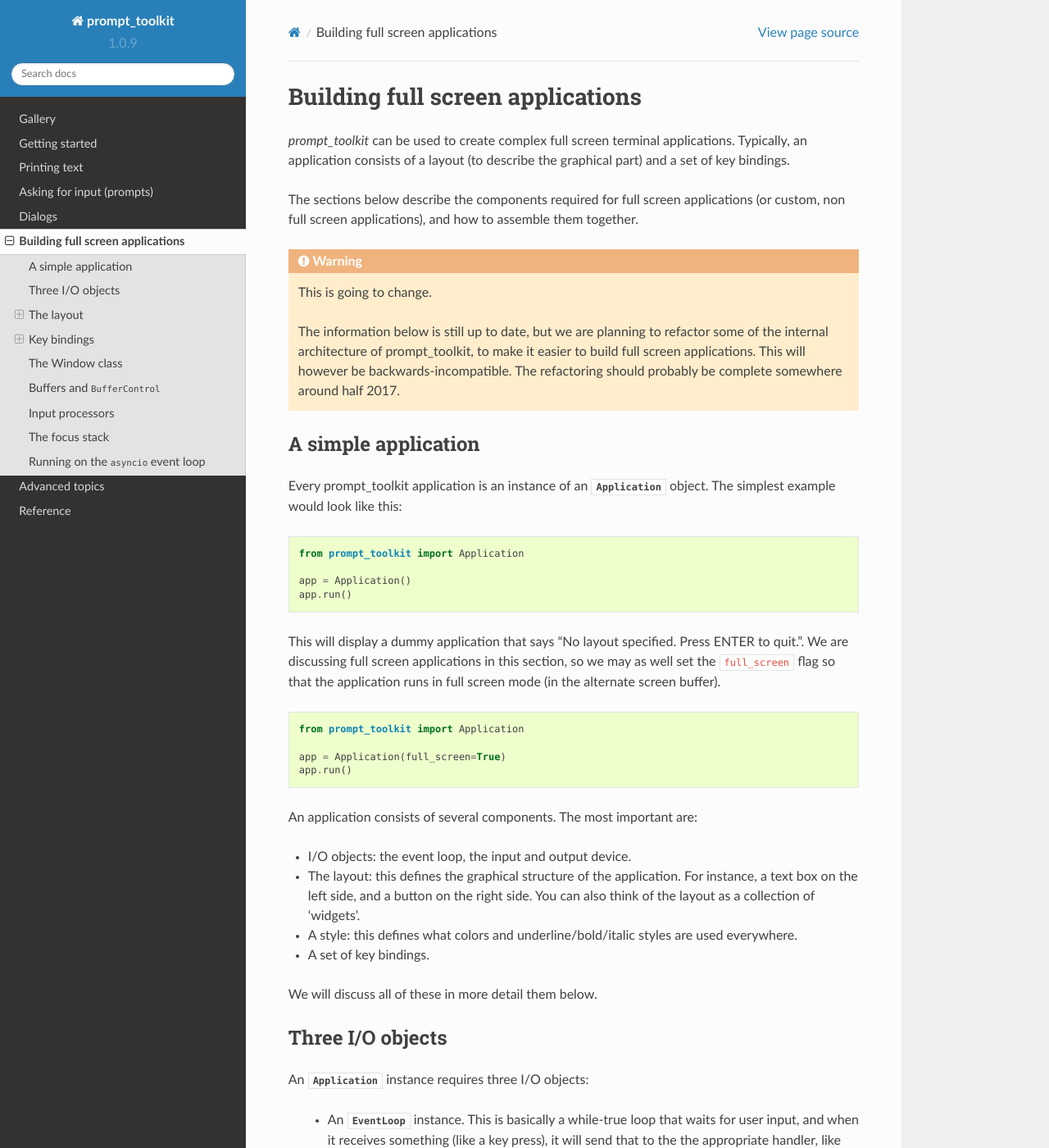
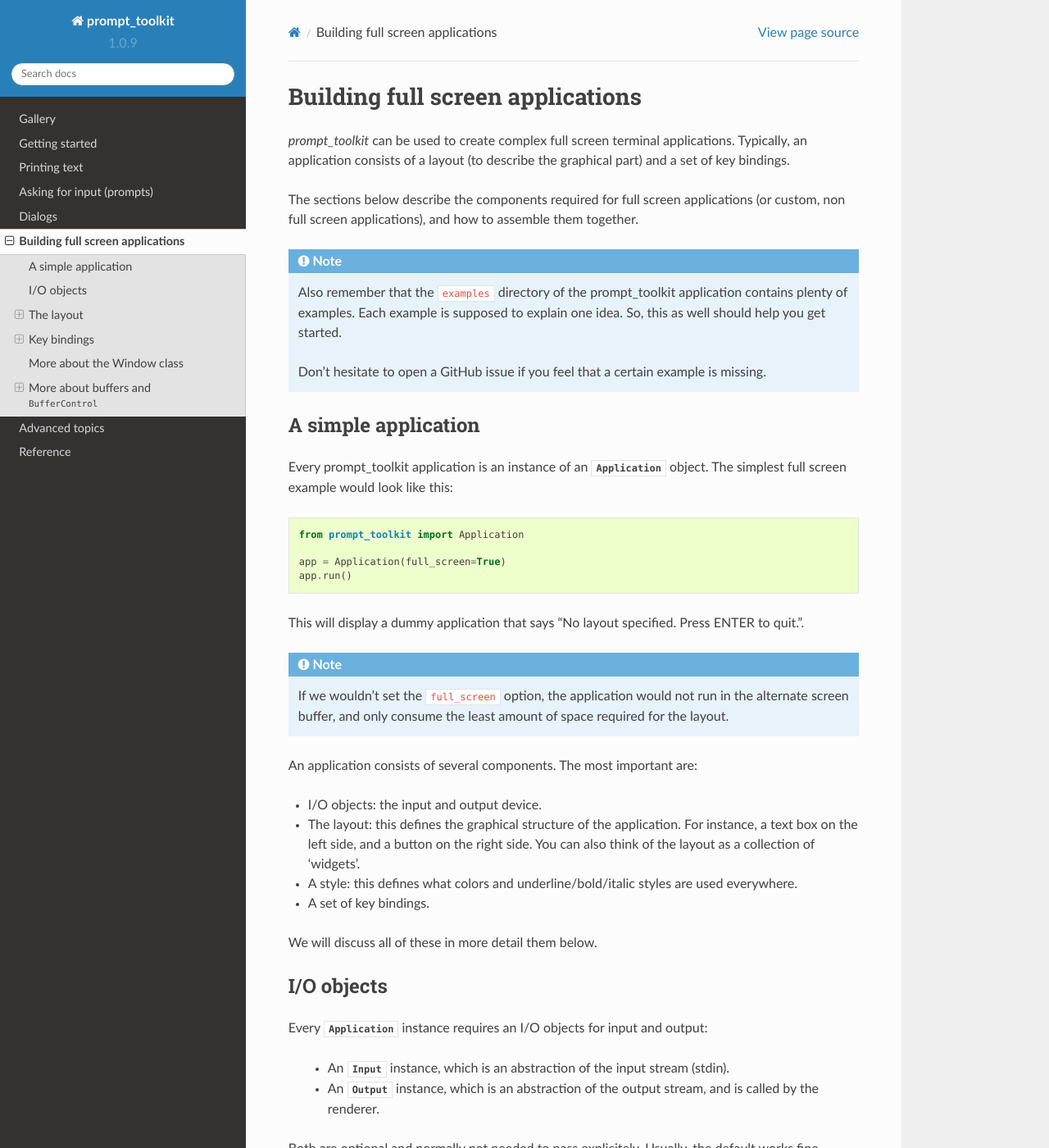
Before and after one commit to dbcli/pgcli, a Sphinx documentation site: the page built from docs/pages/full_screen_apps.rst, in a window 1280 px wide and 1400 px high. Shown: the whole window at 82% size. Built offline with Sphinx 7.4.7 and the Read the Docs theme 2.0.0, drawn with Linux system fonts in a browser that asks for light colours; pages that are not in the unit, such as notebooks, are missing from menus; some of the changed text lies outside the part shown.

Commit message:
More documentation.

```diff
--- a/docs/pages/advanced_topics/index.rst
+++ b/docs/pages/advanced_topics/index.rst
@@ -3,5 +3,6 @@
 
 - :ref:`Filters <filters>`
 - :ref:`The rendering flow <rendering_flow>`
+- :ref:`Running on top of the asyncio event loop <asyncio>`
+- :ref:`Input hooks <input_hooks>`
 - :ref:`Architecture <architecture>`
-- :ref:`Input hooks <input_hooks>`
--- a/docs/pages/asking_for_input.rst
+++ b/docs/pages/asking_for_input.rst
@@ -478,9 +478,9 @@
 Dynamically switch between Emacs and Vi mode
 ^^^^^^^^^^^^^^^^^^^^^^^^^^^^^^^^^^^^^^^^^^^^
 
-The :class:`~prompt_toolkit.application.application.Application` has
-an ``editing_mode`` attribute. We can change the key bindings by changing this
-attribute from ``EditingMode.VI`` to ``EditingMode.EMACS``.
+The :class:`~prompt_toolkit.application.Application` has an ``editing_mode``
+attribute. We can change the key bindings by changing this attribute from
+``EditingMode.VI`` to ``EditingMode.EMACS``.
 
 .. code:: python
 
--- a/docs/pages/dialogs.rst
+++ b/docs/pages/dialogs.rst
@@ -3,7 +3,8 @@
 Dialogs
 =======
 
-Prompt_toolkit ships with a high level API for displaying dialogs.
+Prompt_toolkit ships with a high level API for displaying dialogs, similar to
+the Whiptail program, but in pure Python.
 
 
 Message box
--- a/docs/pages/full_screen_apps.rst
+++ b/docs/pages/full_screen_apps.rst
@@ -11,32 +11,22 @@
 applications (or custom, non full screen applications), and how to assemble
 them together.
 
-.. warning:: This is going to change.
+.. note::
 
-    The information below is still up to date, but we are planning to
-    refactor some of the internal architecture of prompt_toolkit, to make it
-    easier to build full screen applications. This will however be
-    backwards-incompatible. The refactoring should probably be complete
-    somewhere around half 2017.
+    Also remember that the ``examples`` directory of the prompt_toolkit
+    application contains plenty of examples. Each example is supposed to
+    explain one idea. So, this as well should help you get started.
+
+    Don't hesitate to open a GitHub issue if you feel that a certain example is
+    missing.
+
 
 A simple application
 --------------------
 
 Every prompt_toolkit application is an instance of an
-:class:`~prompt_toolkit.application.application.Application` object. The
-simplest example would look like this:
-
-.. code:: python
-
-    from prompt_toolkit import Application
-
-    app = Application()
-    app.run()
-
-This will display a dummy application that says "No layout specified. Press
-ENTER to quit.". We are discussing full screen applications in this section, so
-we may as well set the ``full_screen`` flag so that the application runs in
-full screen mode (in the alternate screen buffer).
+:class:`~prompt_toolkit.application.Application` object. The simplest full
+screen example would look like this:
 
 .. code:: python
 
@@ -45,9 +35,18 @@
     app = Application(full_screen=True)
     app.run()
 
+This will display a dummy application that says "No layout specified. Press
+ENTER to quit.".
+
+.. note::
+
+        If we wouldn't set the ``full_screen`` option, the application would
+        not run in the alternate screen buffer, and only consume the least
+        amount of space required for the layout.
+
 An application consists of several components. The most important are:
 
-- I/O objects: the event loop, the input and output device.
+- I/O objects: the input and output device.
 - The layout: this defines the graphical structure of the application. For
   instance, a text box on the left side, and a button on the right side.
   You can also think of the layout as a collection of 'widgets'.
@@ -57,23 +56,31 @@
 
 We will discuss all of these in more detail them below.
 
-Three I/O objects
------------------
 
-An :class:`~prompt_toolkit.application.application.Application` instance requires three I/O
-objects:
+I/O objects
+-----------
 
-    - An :class:`~prompt_toolkit.eventloop.base.EventLoop` instance. This is
-      basically a while-true loop that waits for user input, and when it
-      receives something (like a key press), it will send that to the the
-      appropriate handler, like for instance, a key binding.
-    - An :class:`~prompt_toolkit.input.base.Input` instance. This is an abstraction
-      of the input stream (stdin).
-    - An :class:`~prompt_toolkit.output.base.Output` instance. This is an
+Every :class:`~prompt_toolkit.application.Application` instance requires an I/O
+objects for input and output:
+
+    - An :class:`~prompt_toolkit.input.base.Input` instance, which is an
+      abstraction of the input stream (stdin).
+    - An :class:`~prompt_toolkit.output.base.Output` instance, which is an
       abstraction of the output stream, and is called by the renderer.
 
-All of these three objects are optional, and a default value will be used when
-they are absent. Usually, the default works fine.
+Both are optional and normally not needed to pass explicitely. Usually, the
+default works fine.
+
+There is a third I/O object which is also required by the application, but not
+passed inside. This is the event loop, an
+:class:`~prompt_toolkit.eventloop.base.EventLoop` instance. This is basically a
+while-true loop that waits for user input, and when it receives something (like
+a key press), it will send that to the the appropriate handler, like for
+instance, a key binding.
+
+When :func:`~prompt_toolkit.application.Application.run()` is called, the event
+loop will run until the application is done.
+
 
 The layout
 ----------
@@ -184,18 +190,18 @@
     buffer1 = Buffer()  # Editable buffer.
 
     root_container = VSplit([
-        # One window that holds the BufferControl with the default buffer on the
-        # left.
+        # One window that holds the BufferControl with the default buffer on
+        # the left.
         Window(content=BufferControl(buffer=buffer1)),
 
-        # A vertical line in the middle. We explicitely specify the width, to make
-        # sure that the layout engine will not try to divide the whole width by
-        # three for all these windows. The window will simply fill its content
-        # by repeating this character.
-        Window(width=1, char='|', style='class:line'),
+        # A vertical line in the middle. We explicitely specify the width, to
+        # make sure that the layout engine will not try to divide the whole
+        # width by three for all these windows. The window will simply fill its
+        # content by repeating this character.
+        Window(width=1, char='|'),
 
         # Display the text 'Hello world' on the right.
-        Window(content=FormattedTextControl('Hello world')),
+        Window(content=FormattedTextControl(text='Hello world')),
     ])
 
     layout = Layout(root_container)
@@ -204,12 +210,27 @@
     app.run()
 
 
+More complex layouts can be achieved by nesting multiple
+:class:`~prompt_toolkit.layout.containers.VSplit`,
+:class:`~prompt_toolkit.layout.containers.HSplit` and
+:class:`~prompt_toolkit.layout.containers.FloatContainer` objects.
+
+If you want to make some part of the layout only visible when a certain
+condition is satisfied, use a
+:class:`~prompt_toolkit.layout.containers.ConditionalContainer`.
+
+
+Focussing windows
+^^^^^^^^^^^^^^^^^
+
+TODO
+
 Key bindings
 ------------
 
 In order to react to user actions, we need to create a
 :class:`~prompt_toolkit.key_binding.key_bindings.KeyBindings` object and pass
-that to our :class:`~prompt_toolkit.application.application.Application`.
+that to our :class:`~prompt_toolkit.application.Application`.
 
 There are two kinds of key bindings:
 
@@ -261,6 +282,7 @@
 The callback function is named ``exit_`` for clarity, but it could have been
 named ``_`` (underscore) as well, because the we won't refer to this name.
 
+
 Modal containers
 ^^^^^^^^^^^^^^^^
 
@@ -276,8 +298,9 @@
 
 The global key bindings are always active.
 
-The Window class
-----------------
+
+More about the Window class
+---------------------------
 
 As said earlier, a :class:`~prompt_toolkit.layout.containers.Window` is a
 :class:`~prompt_toolkit.layout.containers.Container` that wraps a
@@ -303,13 +326,13 @@
 - Finally, the background can be filled with a default character.
 
 
-Buffers and :class:`~prompt_toolkit.layout.controls.BufferControl`
-------------------------------------------------------------------
+More about buffers and :class:`~prompt_toolkit.layout.controls.BufferControl`
+-----------------------------------------------------------------------------
 
 
 
 Input processors
-----------------
+^^^^^^^^^^^^^^^^
 
 A :class:`~prompt_toolkit.layout.processors.Processor` is used to postprocess
 the content of a :class:`~prompt_toolkit.layout.controls.BufferControl` before
@@ -349,11 +372,3 @@
 A :class:`~prompt_toolkit.layout.controls.BufferControl` takes only one
 processor as input, but it is possible to "merge" multiple processors into one
 with the :func:`~prompt_toolkit.layout.processors.merge_processors` function.
-
-
-The focus stack
----------------
-
-
-Running on the ``asyncio`` event loop
--------------------------------------
```
Also changed, not shown: other parts of docs/pages/full_screen_apps.rst (+7 -8 lines), docs/pages/advanced_topics/asyncio.rst (added, +24 -0 lines), docs/pages/reference.rst (+49 -24 lines), 4 other files.
